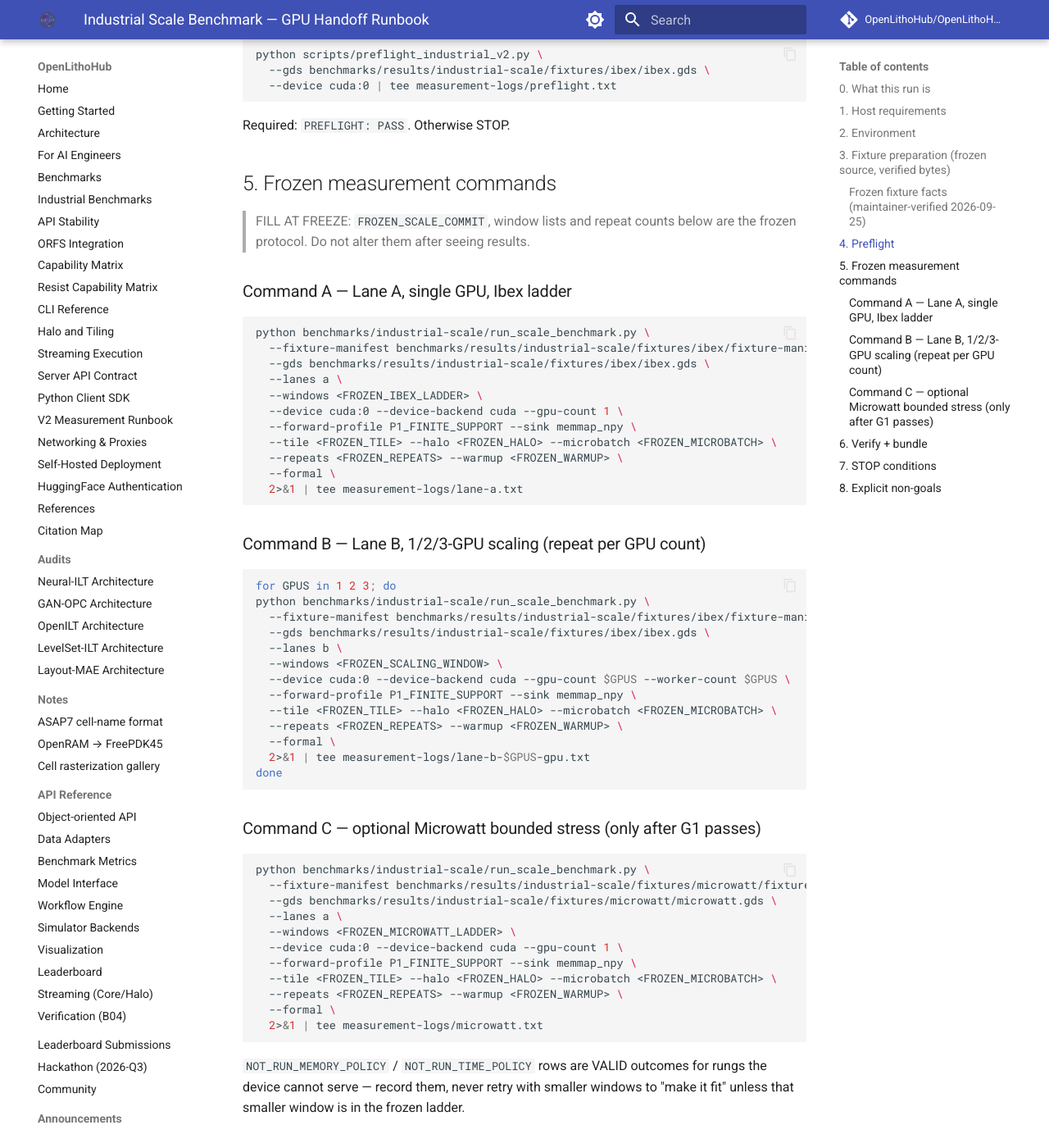
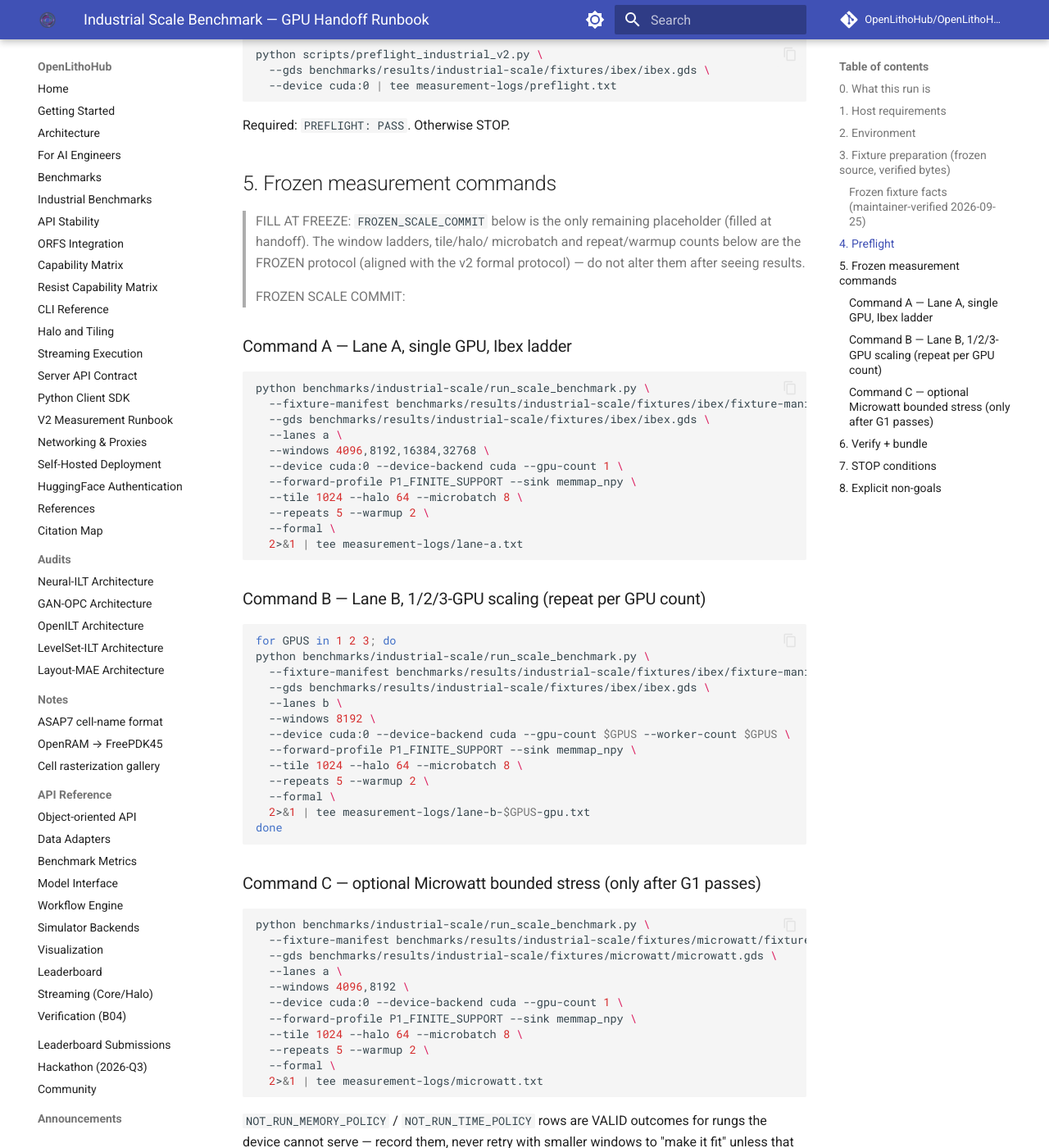
Before and after one commit to OpenLithoHub/OpenLithoHub, an MkDocs documentation site: the page built from docs/industrial-scale-gpu-runbook.md, in a window 1280 px wide and 1400 px high, scrolled down 2663 px. Shown: the whole window at 82% size. Built offline with MkDocs 1.6.1 and Material for MkDocs 9.7.7, drawn with Linux system fonts in a browser that asks for light colours; comment, search, counter and statistics services are not loaded.

Commit message:
docs(bench): freeze scale protocol parameters in the GPU runbook
Completes the post-merge freeze audit: the only remaining runbook
placeholders were the protocol parameters themselves.  Frozen now,
BEFORE any GPU observation, aligned with the v2 formal protocol:

- Lane A Ibex ladder: 4096,8192,16384,32768 (+ full-die command)
- Lane B scaling window: 8192
- Microwatt stress ladder: 4096,8192 (bounded)
- tile 1024, halo 64, microbatch 8, repeats 5, warmup 2

The single remaining placeholder is FROZEN_SCALE_COMMIT, filled at
handoff with SCALE_FROZEN_SOURCE_COMMIT per the freeze rule.

````diff
--- a/docs/industrial-scale-gpu-runbook.md
+++ b/docs/industrial-scale-gpu-runbook.md
@@ -130,9 +130,13 @@ Required: `PREFLIGHT: PASS`. Otherwise STOP.
 
 ## 5. Frozen measurement commands
 
-> FILL AT FREEZE: `FROZEN_SCALE_COMMIT`, window lists and repeat
-> counts below are the frozen protocol. Do not alter them after seeing
-> results.
+> FILL AT FREEZE: `FROZEN_SCALE_COMMIT` below is the only remaining
+> placeholder (filled at handoff).  The window ladders, tile/halo/
+> microbatch and repeat/warmup counts below are the FROZEN protocol
+> (aligned with the v2 formal protocol) — do not alter them after
+> seeing results.
+>
+> FROZEN SCALE COMMIT: <FULL_40_HEX_SHA>
 
 ### Command A — Lane A, single GPU, Ibex ladder
 
@@ -141,11 +145,11 @@ python benchmarks/industrial-scale/run_scale_benchmark.py \
   --fixture-manifest benchmarks/results/industrial-scale/fixtures/ibex/fixture-manifest.json \
   --gds benchmarks/results/industrial-scale/fixtures/ibex/ibex.gds \
   --lanes a \
-  --windows <FROZEN_IBEX_LADDER> \
+  --windows 4096,8192,16384,32768 \
   --device cuda:0 --device-backend cuda --gpu-count 1 \
   --forward-profile P1_FINITE_SUPPORT --sink memmap_npy \
-  --tile <FROZEN_TILE> --halo <FROZEN_HALO> --microbatch <FROZEN_MICROBATCH> \
-  --repeats <FROZEN_REPEATS> --warmup <FROZEN_WARMUP> \
+  --tile 1024 --halo 64 --microbatch 8 \
+  --repeats 5 --warmup 2 \
   --formal \
   2>&1 | tee measurement-logs/lane-a.txt
 ```
@@ -158,11 +162,11 @@ python benchmarks/industrial-scale/run_scale_benchmark.py \
   --fixture-manifest benchmarks/results/industrial-scale/fixtures/ibex/fixture-manifest.json \
   --gds benchmarks/results/industrial-scale/fixtures/ibex/ibex.gds \
   --lanes b \
-  --windows <FROZEN_SCALING_WINDOW> \
+  --windows 8192 \
   --device cuda:0 --device-backend cuda --gpu-count $GPUS --worker-count $GPUS \
   --forward-profile P1_FINITE_SUPPORT --sink memmap_npy \
-  --tile <FROZEN_TILE> --halo <FROZEN_HALO> --microbatch <FROZEN_MICROBATCH> \
-  --repeats <FROZEN_REPEATS> --warmup <FROZEN_WARMUP> \
+  --tile 1024 --halo 64 --microbatch 8 \
+  --repeats 5 --warmup 2 \
   --formal \
   2>&1 | tee measurement-logs/lane-b-$GPUS-gpu.txt
 done
@@ -175,11 +179,11 @@ python benchmarks/industrial-scale/run_scale_benchmark.py \
   --fixture-manifest benchmarks/results/industrial-scale/fixtures/microwatt/fixture-manifest.json \
   --gds benchmarks/results/industrial-scale/fixtures/microwatt/microwatt.gds \
   --lanes a \
-  --windows <FROZEN_MICROWATT_LADDER> \
+  --windows 4096,8192 \
   --device cuda:0 --device-backend cuda --gpu-count 1 \
   --forward-profile P1_FINITE_SUPPORT --sink memmap_npy \
-  --tile <FROZEN_TILE> --halo <FROZEN_HALO> --microbatch <FROZEN_MICROBATCH> \
-  --repeats <FROZEN_REPEATS> --warmup <FROZEN_WARMUP> \
+  --tile 1024 --halo 64 --microbatch 8 \
+  --repeats 5 --warmup 2 \
   --formal \
   2>&1 | tee measurement-logs/microwatt.txt
 ```
````
